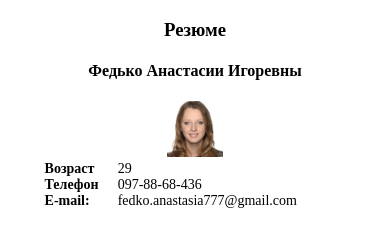
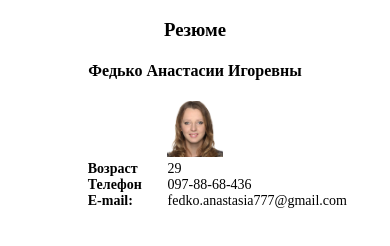
Before and after one commit to AnastasiaFedko/Resume, a plain HTML site: page index.html in a window 390 px wide. Drawn offline with Linux system fonts and the light colour scheme.

Commit message:
14.11 commit

```diff
--- a/main.css
+++ b/main.css
@@ -28,7 +28,7 @@
 }
 
 .item {
-    width: 15%;
+    width: 20%;
     font-weight: bold;
 }
 
@@ -39,6 +39,7 @@
 
 @media screen and (max-width: 650px) {
     .about_slide {
-        width: 100%
+        width: 100%;
+        margin-left: 20%;
     }
 }
```
Also changed, not shown: index.html (+22 -0 lines).
